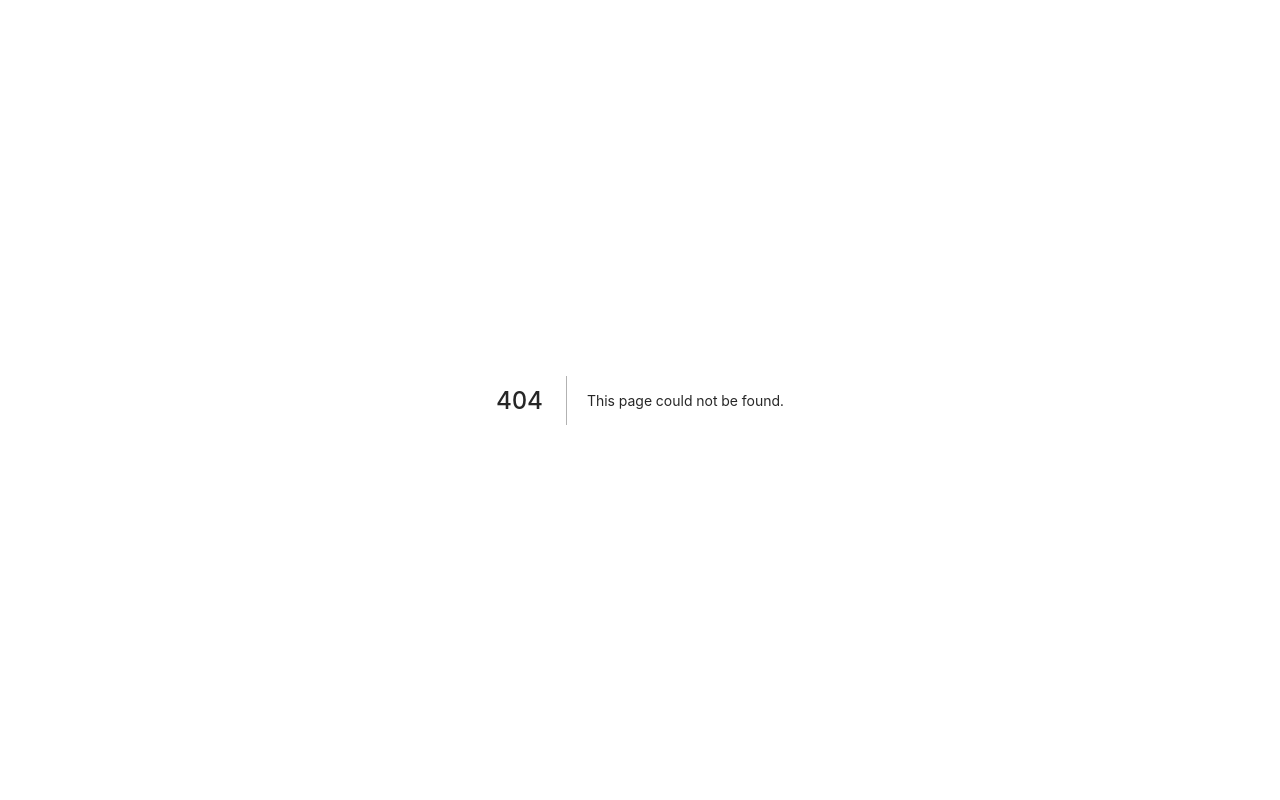
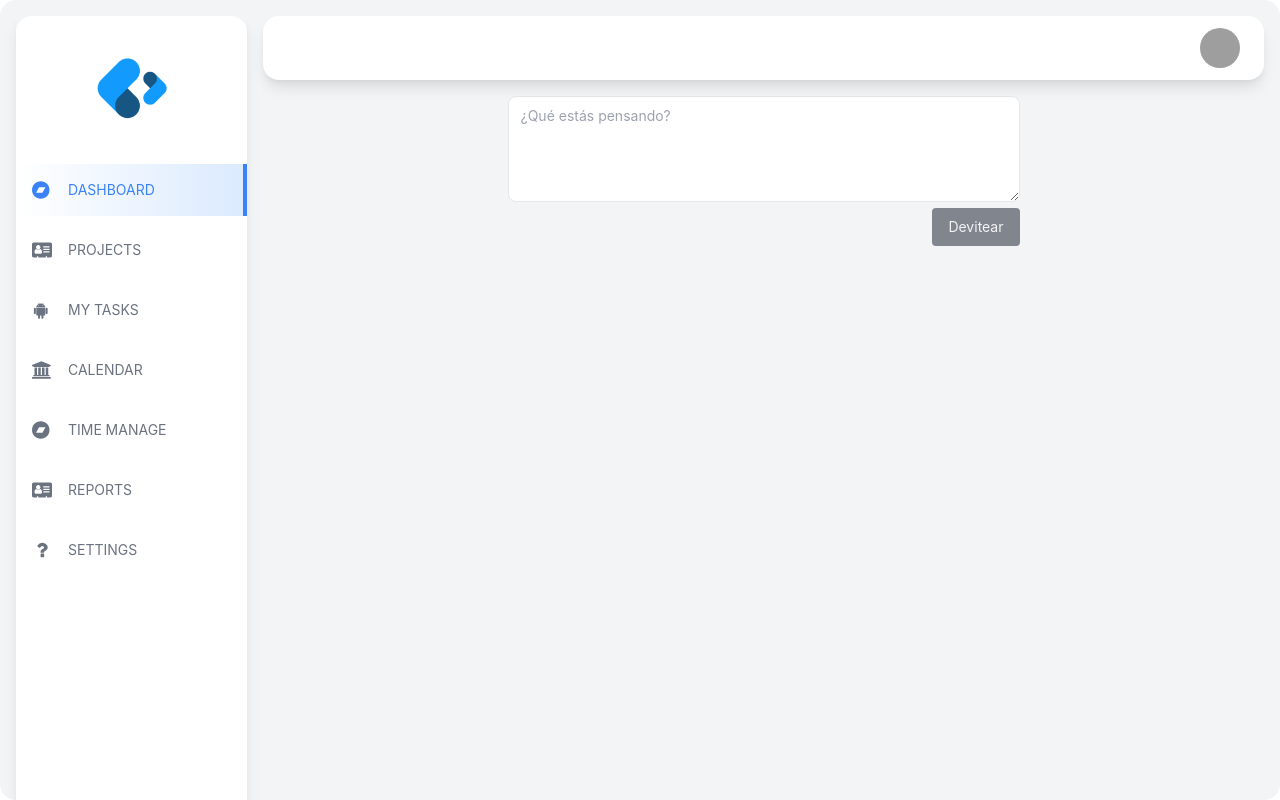
Before and after one commit to danhiel98/devter, a Next.js app: page /compose/devit in a window 1280 px wide. Before the commit this address had no page. Built offline with nearby package versions, Linux system fonts and the light colour scheme; no server answers; sample sign-in values are in the browser's storage; grey boxes are pictures that could not be loaded.

Commit message:
Clase 4
Diseño y funcionalidad para crear "devits"
Diseño y funcionalidad para leer "devits"
Control de usuario activo a través de hook

```diff
--- /dev/null
+++ b/components/layout/devit.js
@@ -0,0 +1,27 @@
+export default function Devit({ userName, avatar, content, createdAt }) {
+  return (
+    <div className="lg:max-w-2xl bg-white rounded-xl shadow-md overflow-hidden lg:mx-auto m-3">
+      <div className="flex">
+        <div className="flex-shrink-0 border-black">
+          <img
+            className="h-16 w-16 rounded-full p-2"
+            src={avatar}
+            alt={`${userName}'s avatar'`}
+          />
+        </div>
+        <div className="p-2 w-full">
+          <div className="content-between">
+            <a
+              href="#"
+              className="mt-1 text-lg leading-tight font-medium text-black"
+            >
+              {userName}
+            </a>
+            <span className="float-right">{createdAt}</span>
+          </div>
+          <p className="mt-2 text-gray-500">{content}</p>
+        </div>
+      </div>
+    </div>
+  )
+}
--- a/components/layout/header.js
+++ b/components/layout/header.js
@@ -4,7 +4,7 @@ export default function Header() {
       <header className="w-full shadow-lg bg-white dark:bg-gray-700 items-center h-16 rounded-2xl z-40">
         <div className="relative z-20 flex flex-col justify-center h-full px-3 mx-auto flex-center">
           <div className="relative items-center pl-1 flex w-full lg:max-w-68 sm:pr-2 sm:ml-0">
-            <div className="container relative left-0 z-50 flex w-3/4 h-auto h-full">
+            <div className="container relative left-0 z-50 flex w-3/4 h-full">
               <div className="relative flex items-center w-full lg:w-64 h-full group"></div>
             </div>
             <div className="relative p-1 flex items-center justify-end w-1/4 ml-5 mr-4 sm:mr-0 sm:right-auto">
--- a/components/layout/index.js
+++ b/components/layout/index.js
@@ -4,7 +4,7 @@ import SideBar from './sidebar'
 export default function Layout({ children }) {
   return (
     <>
-      <main className="bg-gray-100 dark:bg-gray-800 rounded-2xl relative h-screen overflow-hidden relative">
+      <main className="bg-gray-100 dark:bg-gray-800 rounded-2xl h-screen overflow-hidden relative">
         <div className="flex items-start justify-between">
           <SideBar />
           <div className="flex flex-col w-full pl-0 md:p-4 md:space-y-4">
--- a/firebase_config/client.js
+++ b/firebase_config/client.js
@@ -4,6 +4,14 @@
  */
 import { initializeApp } from 'firebase/app'
 import { getAuth, signInWithPopup, GithubAuthProvider } from 'firebase/auth'
+import {
+  getFirestore,
+  collection,
+  addDoc,
+  getDocs,
+  Timestamp
+} from 'firebase/firestore'
+import { normalizedTimestamp } from 'utils'
 
 // For Firebase JS SDK v7.20.0 and later, measurementId is optional
 const firebaseConfig = {
@@ -16,15 +24,17 @@ const firebaseConfig = {
   measurementId: 'G-DKF3F7C5V9'
 }
 
-const app = initializeApp(firebaseConfig)
-const auth = getAuth(app)
+initializeApp(firebaseConfig)
+const auth = getAuth()
+const db = getFirestore()
 
 const mapResultFromFirebaseToUser = (user) => {
-  const { email, screenName, photoUrl } = user.reloadUserInfo
+  const { email, screenName, photoUrl, localId } = user.reloadUserInfo
   return {
     email,
     username: screenName,
-    avatar: photoUrl
+    avatar: photoUrl,
+    uid: localId
   }
 }
 
@@ -59,3 +69,30 @@ export const loginWithGitHub = () => {
       })
   )
 }
+
+export const addDevit = ({ content, userId, userName, avatar }) => {
+  return addDoc(collection(db, 'devits'), {
+    avatar,
+    content,
+    userId,
+    userName,
+    createdAt: Timestamp.fromDate(new Date()),
+    likesCount: 0,
+    sharedCount: 0
+  })
+}
+
+export const fetchLastestDevits = () => {
+  return getDocs(collection(db, 'devits')).then((snapshot) => {
+    return snapshot.docs.map((doc) => {
+      const data = doc.data()
+      const id = doc.id
+
+      return {
+        ...data,
+        id,
+        createdAt: normalizedTimestamp(data.createdAt)
+      }
+    })
+  })
+}
--- /dev/null
+++ b/hooks/useUser.js
@@ -0,0 +1,23 @@
+import { onAuthStateChanged } from 'firebase_config/client'
+import { useRouter } from 'next/dist/client/router'
+import { useState, useEffect } from 'react'
+
+export const USER_STATES = {
+  NOT_LOGGED: null,
+  NOT_KNOWN: undefined
+}
+
+export default function useUser() {
+  const [user, setUser] = useState(USER_STATES.NOT_KNOWN)
+  const router = useRouter()
+
+  useEffect(() => {
+    onAuthStateChanged(setUser)
+  }, [])
+
+  useEffect(() => {
+    user === USER_STATES.NOT_LOGGED && router.push('/')
+  }, [user])
+
+  return user
+}
--- /dev/null
+++ b/pages/compose/devit/index.js
@@ -0,0 +1,71 @@
+import Layout from 'components/layout'
+import useUser from 'hooks/useUser'
+import { useState } from 'react'
+import { addDevit } from 'firebase_config/client'
+import { useRouter } from 'next/dist/client/router'
+import { COMPOSE_STATES } from 'utils'
+
+export default function ComposeDevit() {
+  // eslint-disable-next-line no-unused-vars
+  const user = useUser()
+  const [message, setMessage] = useState('')
+  const [status, setStatus] = useState(COMPOSE_STATES.USER_NOT_KNOWN)
+  const router = useRouter()
+
+  const handleChange = (event) => {
+    const { value } = event.target
+
+    setMessage(value)
+  }
+
+  const handleSubmit = (event) => {
+    event.preventDefault()
+    setStatus(COMPOSE_STATES.LOADING)
+    addDevit({
+      avatar: user.avatar,
+      content: message,
+      userId: user.uid,
+      userName: user.username
+    })
+      .then((docRef) => {
+        console.log(docRef.id)
+        router.push('/home')
+        setStatus(COMPOSE_STATES.SUCCESS)
+      })
+      .catch((err) => {
+        setStatus(COMPOSE_STATES.ERROR)
+        console.log(err)
+      })
+  }
+
+  const isButtonDisabled = () => {
+    return !message.length || status === COMPOSE_STATES.LOADING
+  }
+
+  return (
+    <>
+      <div className="md:max-w-lg md:mx-auto">
+        <form onSubmit={handleSubmit}>
+          <textarea
+            className="w-full px-3 py-2 text-gray-700 border rounded-lg focus:outline-none"
+            rows="4"
+            placeholder="¿Qué estás pensando?"
+            onChange={handleChange}
+            value={message}
+          ></textarea>
+          <button
+            type="submit"
+            className="btn-black float-right"
+            disabled={isButtonDisabled()}
+          >
+            Devitear
+          </button>
+        </form>
+      </div>
+    </>
+  )
+}
+
+ComposeDevit.getLayout = function getLayout(page) {
+  return <Layout>{page}</Layout>
+}
--- a/pages/home/index.js
+++ b/pages/home/index.js
@@ -1,9 +1,29 @@
-import Layout from '../../components/layout'
+import Layout from 'components/layout'
+import useUser from 'hooks/useUser'
+import { fetchLastestDevits } from 'firebase_config/client'
+import { useEffect, useState } from 'react'
+import Devit from 'components/layout/devit'
 
 export default function HomePage() {
+  const user = useUser()
+  const [timeline, setTimeline] = useState([])
+
+  useEffect(() => {
+    user && fetchLastestDevits().then(setTimeline)
+  }, [user])
+
   return (
     <>
-      <h1>Hola amigos</h1>
+      {console.log(timeline)}
+      {timeline.map(({ id, userName, avatar, content, createdAt }) => (
+        <Devit
+          key={id}
+          userName={userName}
+          avatar={avatar}
+          content={content}
+          createdAt={createdAt}
+        />
+      ))}
     </>
   )
 }
--- a/pages/index.js
+++ b/pages/index.js
@@ -2,14 +2,19 @@ import Head from 'next/head'
 import Image from 'next/image'
 import GitHub from 'components/icons/GitHub'
 import { loginWithGitHub, onAuthStateChanged } from 'firebase_config/client'
-import { useEffect, useState } from 'react'
+import { useEffect } from 'react'
+import { useRouter } from 'next/dist/client/router'
+import useUser, { USER_STATES } from 'hooks/useUser'
 
 export default function Home() {
-  const [user, setUser] = useState(undefined)
+  const user = useUser()
+  const router = useRouter()
 
   useEffect(() => {
-    onAuthStateChanged(setUser)
-  }, [])
+    onAuthStateChanged((user) => {
+      user && router.replace('/home')
+    })
+  }, [user])
 
   const handleClick = () => {
     loginWithGitHub().catch((err) => {
@@ -39,7 +44,7 @@ export default function Home() {
             <br />
             with developers 👨‍💻👩‍💻
           </div>
-          {user === null && (
+          {user === USER_STATES.NOT_LOGGED && (
             <button
               onClick={handleClick}
               className="bg-black text-white mt-2 py-1 px-2 rounded-xl flex items-center mx-auto hover:bg-gray-600"
@@ -64,6 +69,13 @@ export default function Home() {
               </button>
             </div>
           )}
+          {user === USER_STATES.NOT_KNOWN && (
+            <div className="flex items-center justify-center space-x-2 animate-bounce mt-4">
+              <div className="w-8 h-8 bg-blue-200 rounded-full"></div>
+              <div className="w-8 h-8 bg-blue-400 rounded-full"></div>
+              <div className="w-8 h-8 bg-blue-600 rounded-full"></div>
+            </div>
+          )}
           {/* <nav className="mt-4">
             <Link href='/timeline'>Timeline</Link>
           </nav> */}
--- a/styles/globals.css
+++ b/styles/globals.css
@@ -29,6 +29,11 @@ nav {
   text-decoration: none;
 }
 
+/* button[disabled] {
+  opacity: .5;
+  cursor: not-allowed;
+} */
+
 @layer components {
   .navbar-item {
     @apply w-full font-thin uppercase text-gray-500 dark:text-gray-200 flex items-center p-4 my-2 transition-colors duration-200 justify-start hover:text-blue-500;
@@ -36,4 +41,7 @@ nav {
   .navbar-item-active {
     @apply w-full font-thin uppercase text-blue-500 flex items-center p-4 my-2 transition-colors duration-200 justify-start bg-gradient-to-r from-white to-blue-100 border-r-4 border-blue-500 dark:from-gray-700 dark:to-gray-800 border-r-4 border-blue-500;
   }
+  .btn-black {
+    @apply bg-gray-900 text-gray-100 rounded hover:bg-gray-800 px-4 py-2 focus:outline-none disabled:opacity-50 disabled:cursor-not-allowed;
+  }
 }
--- a/tailwind.config.js
+++ b/tailwind.config.js
@@ -906,7 +906,7 @@ module.exports = {
     clear: ['responsive'],
     container: ['responsive'],
     contrast: ['responsive'],
-    cursor: ['responsive'],
+    cursor: ['responsive', 'disabled'],
     display: ['responsive'],
     divideColor: ['responsive', 'dark'],
     divideOpacity: ['responsive', 'dark'],
@@ -961,7 +961,14 @@ module.exports = {
     mixBlendMode: ['responsive'],
     objectFit: ['responsive'],
     objectPosition: ['responsive'],
-    opacity: ['responsive', 'group-hover', 'focus-within', 'hover', 'focus'],
+    opacity: [
+      'responsive',
+      'group-hover',
+      'focus-within',
+      'hover',
+      'focus',
+      'disabled'
+    ],
     order: ['responsive'],
     outline: ['responsive', 'focus-within', 'focus'],
     overflow: ['responsive'],
--- /dev/null
+++ b/utils/index.js
@@ -0,0 +1,10 @@
+export const COMPOSE_STATES = {
+  USER_NOT_KNOWN: 0,
+  LOADING: 1,
+  SUCCESS: 2,
+  ERROR: -1
+}
+
+export const normalizedTimestamp = (timestamp) => {
+  return new Date(timestamp.seconds * 1000).toLocaleString('es-SV')
+}
```
